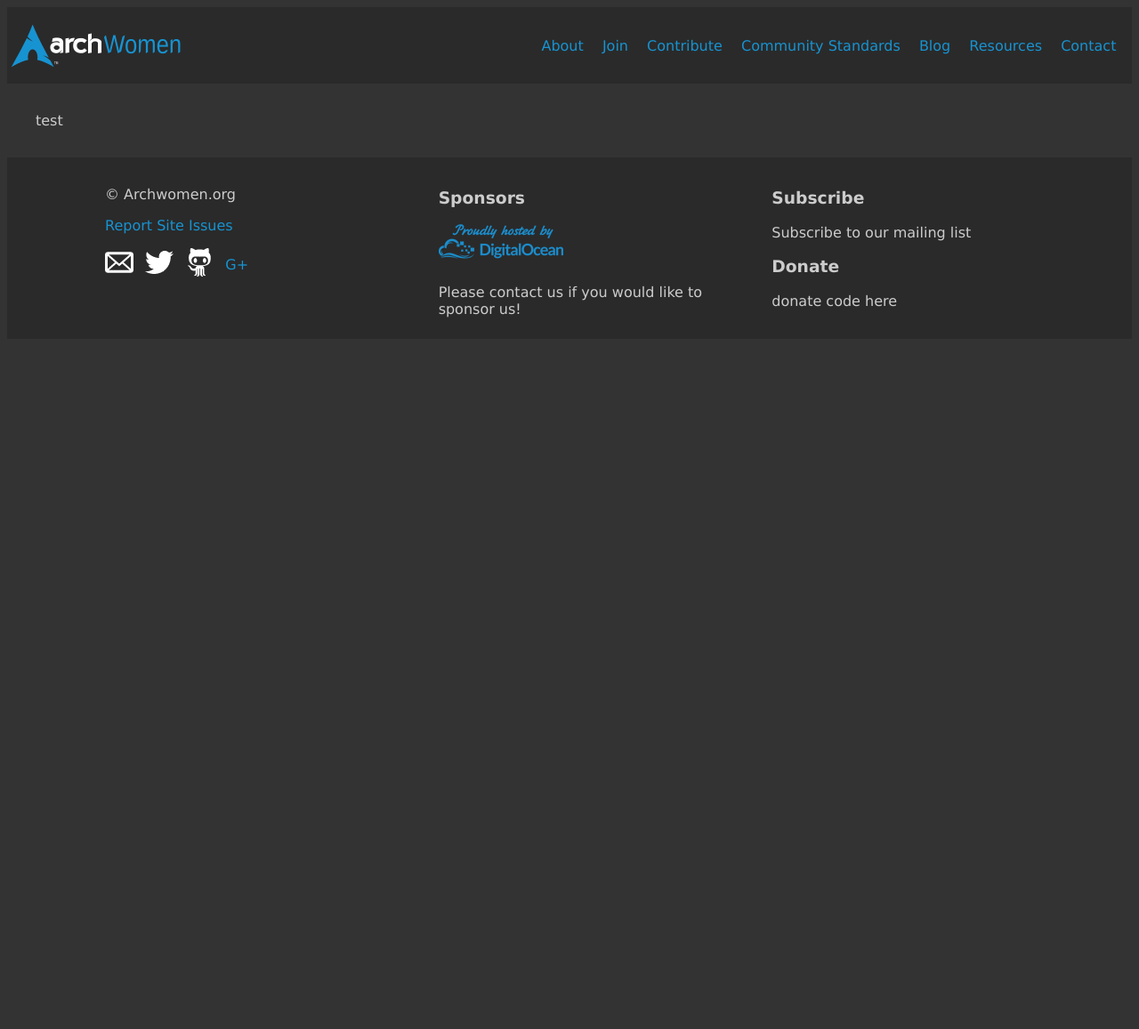
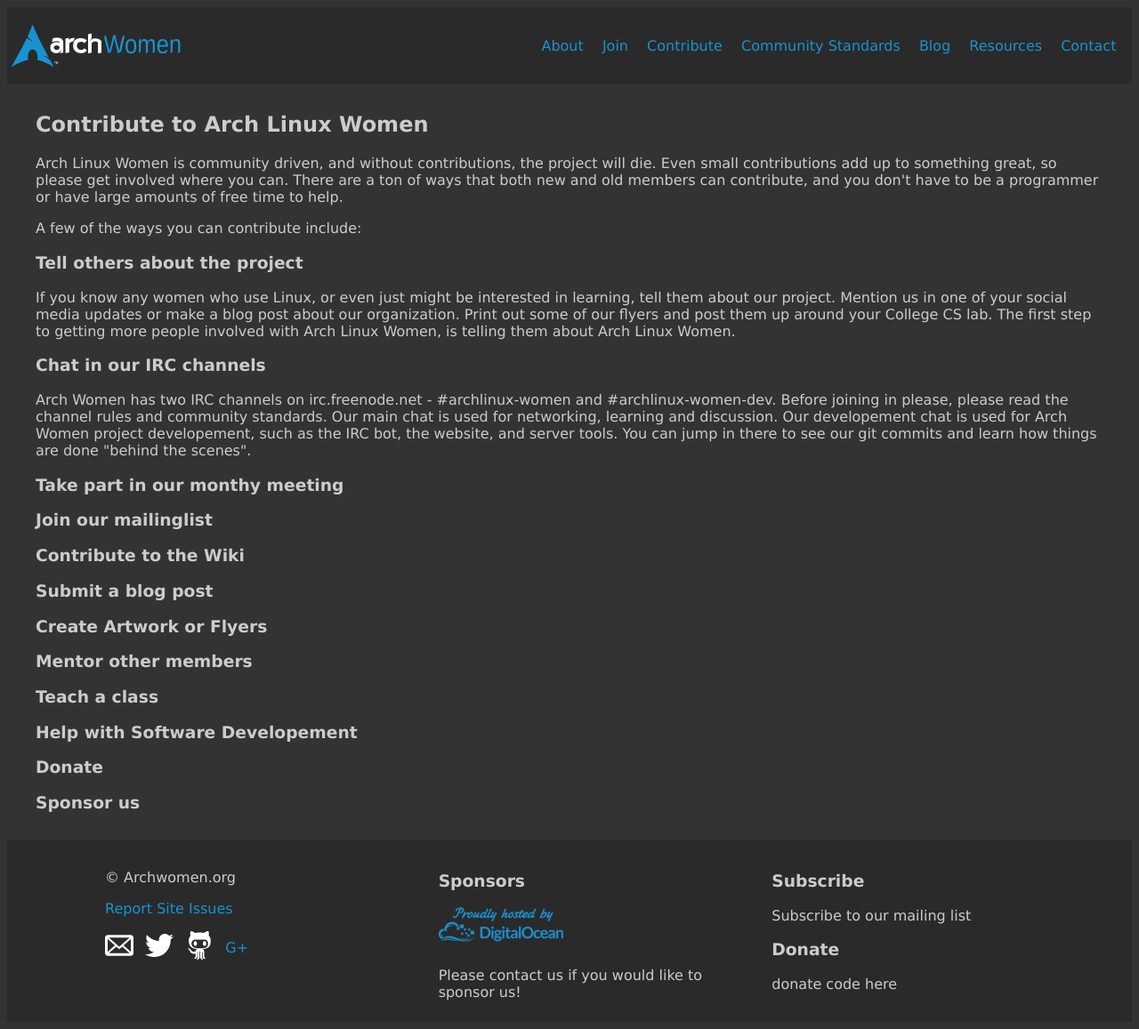
Before and after one commit to archwomen/website, a PHP site: page /contribute in a window 1280 px wide. Shown: the whole page at 89% size. Before the commit the page ends 357 px from the top, so only its background shows below. Run offline with PHP 8.4, Linux system fonts and the light colour scheme.

Commit message:
Added some information to the "contribute" page

```diff
--- a/contribute/index.php
+++ b/contribute/index.php
@@ -5,17 +5,43 @@
         <meta name="description" content="Organizational website for Arch Women">
         <meta name="author" content="Arch Women">
         <meta name="keywords" lang="en-us" content="linux, arch linux, women, arch women, technology, programming, feminism">
-	    <meta charset="utf-8">
-	    <meta name="viewport" content="width=device-width,initial-scale=1">
+	<meta charset="utf-8">
+	<meta name="viewport" content="width=device-width,initial-scale=1">
 
-		<link rel="stylesheet" type="text/css" media"all" href="/assets/normalize.css">
-		<link rel="stylesheet" type="text/css" media="screen" href="/assets/screen.css">
+	<link rel="stylesheet" type="text/css" media"all" href="/assets/normalize.css">
+	<link rel="stylesheet" type="text/css" media="screen" href="/assets/screen.css">
         <link rel="stylesheet" type="text/css" media="print" href=/assets/print.css">
     </head>
     <body>
         <?php include '../assets/header.html'; ?>
         <article>
-		    <p>test</p>
+            <h2>Contribute to Arch Linux Women</h2>
+	        <p>Arch Linux Women is community driven, and without contributions, the project will die. Even small
+                contributions add up to something great, so please get involved where you can. There are a ton of ways
+                that both new and old members can contribute, and you don't have to be a programmer or have large amounts
+                of free time to help.</p>
+                <p>A few of the ways you can contribute include:</p>
+            <h3>Tell others about the project</h3>
+                <p>If you know any women who use Linux, or even just might be interested in learning, tell them about our
+                project. Mention us in one of your social media updates or make a blog post about our organization. Print out
+                some of our flyers and post them up around your College CS lab. The first step to getting more people involved
+                with Arch Linux Women, is telling them about Arch Linux Women.</p>
+            <h3>Chat in our IRC channels</h3>
+                <p>Arch Women has two IRC channels on irc.freenode.net - #archlinux-women and #archlinux-women-dev.
+                Before joining in please, please read the channel rules and community standards. Our main chat is used
+                for networking, learning and discussion. Our developement chat is used for Arch Women project developement,
+                such as the IRC bot, the website, and server tools. You can jump in there to see our git commits and learn
+                how things are done "behind the scenes".</p>
+            <h3>Take part in our monthy meeting</h3>
+            <h3>Join our mailinglist</h3>
+            <h3>Contribute to the Wiki</h3>
+            <h3>Submit a blog post</h3>
+            <h3>Create Artwork or Flyers</h3>
+            <h3>Mentor other members</h3>
+            <h3>Teach a class</h3>
+            <h3>Help with Software Developement</h3>
+            <h3>Donate</h3>
+            <h3>Sponsor us</h3>
         </article>
         <?php include '../assets/footer.html'; ?>
     </body>
```
